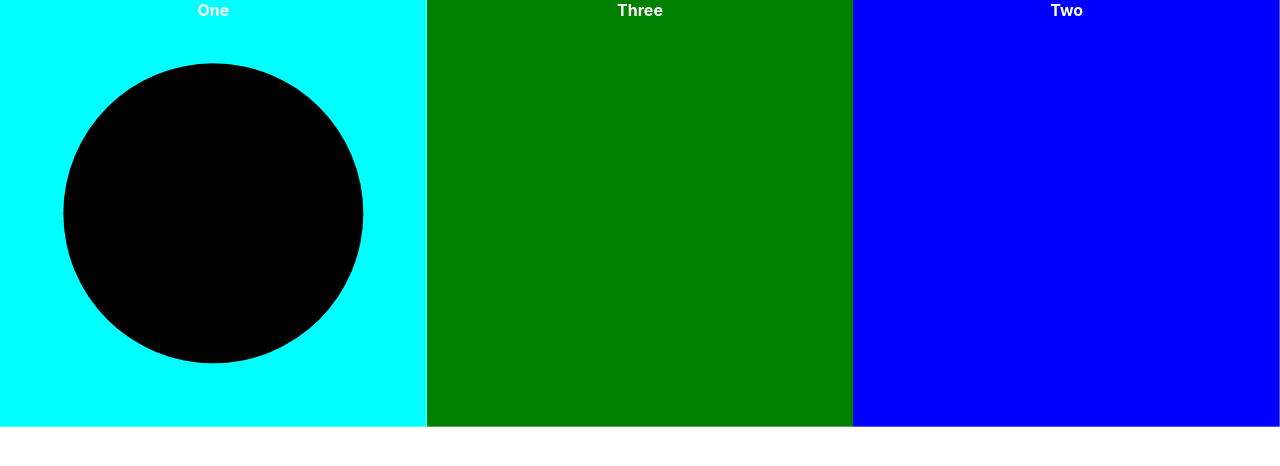
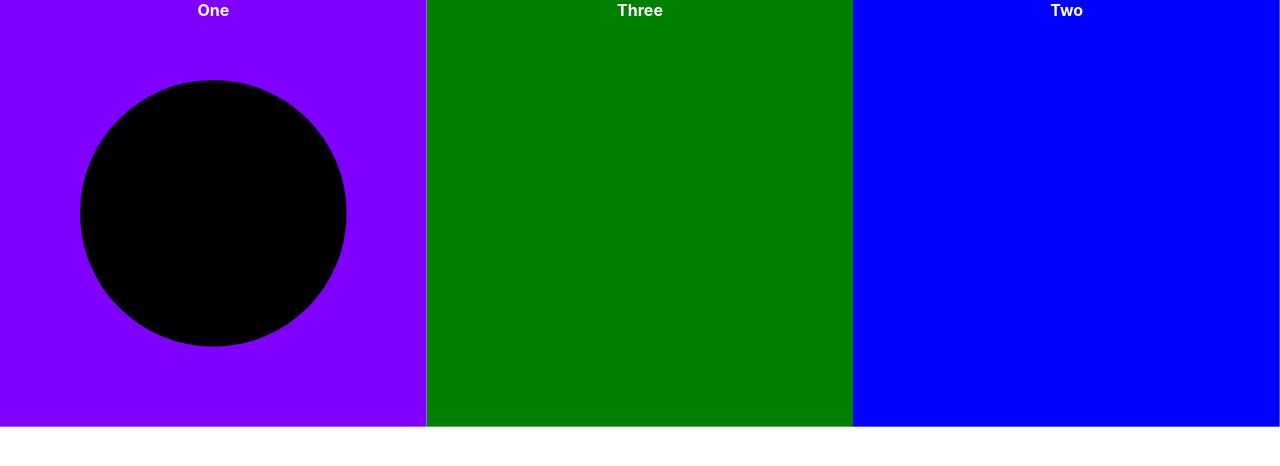
Before and after one commit to dopplerreflect/art-with-controls, a React (Vite) app: page / in a window 1280 px wide. Shown: the top 466 px of the page. Built offline with nearby package versions, Linux system fonts and the light colour scheme.

Commit message:
Add Array.value to shorthand looking up control values

```diff
--- a/src/Controls.tsx
+++ b/src/Controls.tsx
@@ -18,7 +18,7 @@ const Controls = ({ controls, handleControlChange }: ControlsProps) => {
               min={control.min}
               max={control.max}
               onChange={handleControlChange}
-              value={controls.find((c: Control) => c.name === control.name)!.value}
+              value={controls.value(control.name)}
             />
           </div>
           <div className='NumberControl'>
@@ -26,7 +26,7 @@ const Controls = ({ controls, handleControlChange }: ControlsProps) => {
               type='number'
               name={control.name}
               onChange={handleControlChange}
-              value={controls.find((c: Control) => c.name === control.name)!.value}
+              value={controls.value(control.name)}
             />
           </div>
         </div>
@@ -44,6 +44,12 @@ const reducer = (controls: Controls, action: ReducerAction) => {
   return newControls;
 };
 
+Object.defineProperty(Array.prototype, 'value', {
+  value: function (name: String) {
+    return this.find((c: Control) => c.name === name)!.value;
+  },
+});
+
 export const useControls = (controlsInitialState: Controls) => {
   const [showControls, setShowControls] = useState(false);
 
--- a/src/gallery/One.tsx
+++ b/src/gallery/One.tsx
@@ -2,8 +2,8 @@ import Controls, { useControls } from '../Controls';
 import '../Image.css';
 
 const controlsInitialState: Controls = [
-  { name: 'hue', value: 180, min: 0, max: 359 },
-  { name: 'radius', value: 45, min: 1, max: 64 },
+  { name: 'hue', value: 270, min: 0, max: 359 },
+  { name: 'radius', value: 40, min: 1, max: 64 },
 ];
 
 const One = () => {
@@ -17,12 +17,8 @@ const One = () => {
       )}
       <div className='Image' onClick={() => setShowControls(!showControls)}>
         <svg xmlns='http://www.w3.org/2000/svg' viewBox='0 0 128 128'>
-          <rect
-            width={128}
-            height={128}
-            fill={`hsl(${controls.find(c => c.name === 'hue')!.value}, 100%, 50%)`}
-          />
-          <circle cx={64} cy={64} r={controls.find(c => c.name === 'radius')!.value} />
+          <rect width={128} height={128} fill={`hsl(${controls.value('hue')}, 100%, 50%)`} />
+          <circle cx={64} cy={64} r={controls.value('radius')} />
         </svg>
       </div>
     </div>
--- a/src/types.d.ts
+++ b/src/types.d.ts
@@ -5,6 +5,10 @@ type Control = {
   max: number;
 };
 
+interface Array<T> {
+  value(s: String): number | string | undefined;
+}
+
 type Controls = Control[];
 
 type ReducerAction = {
```
